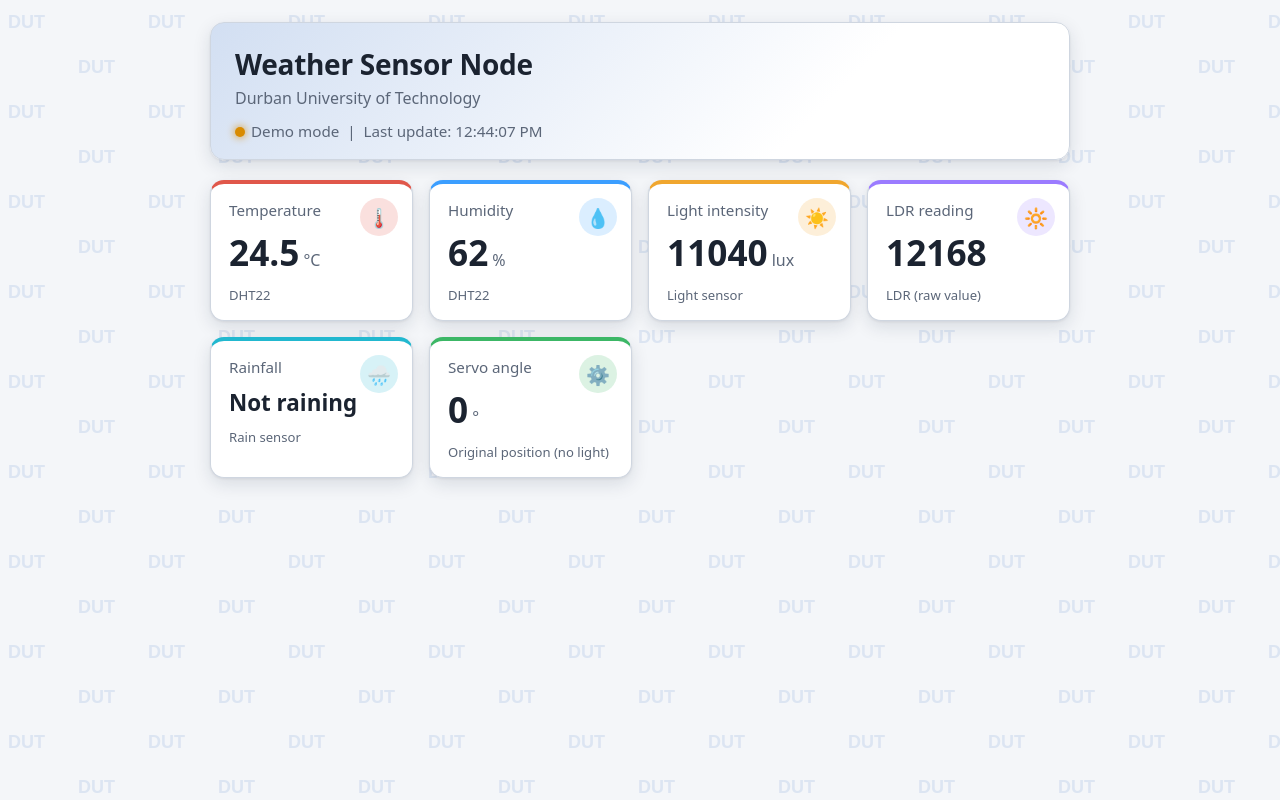
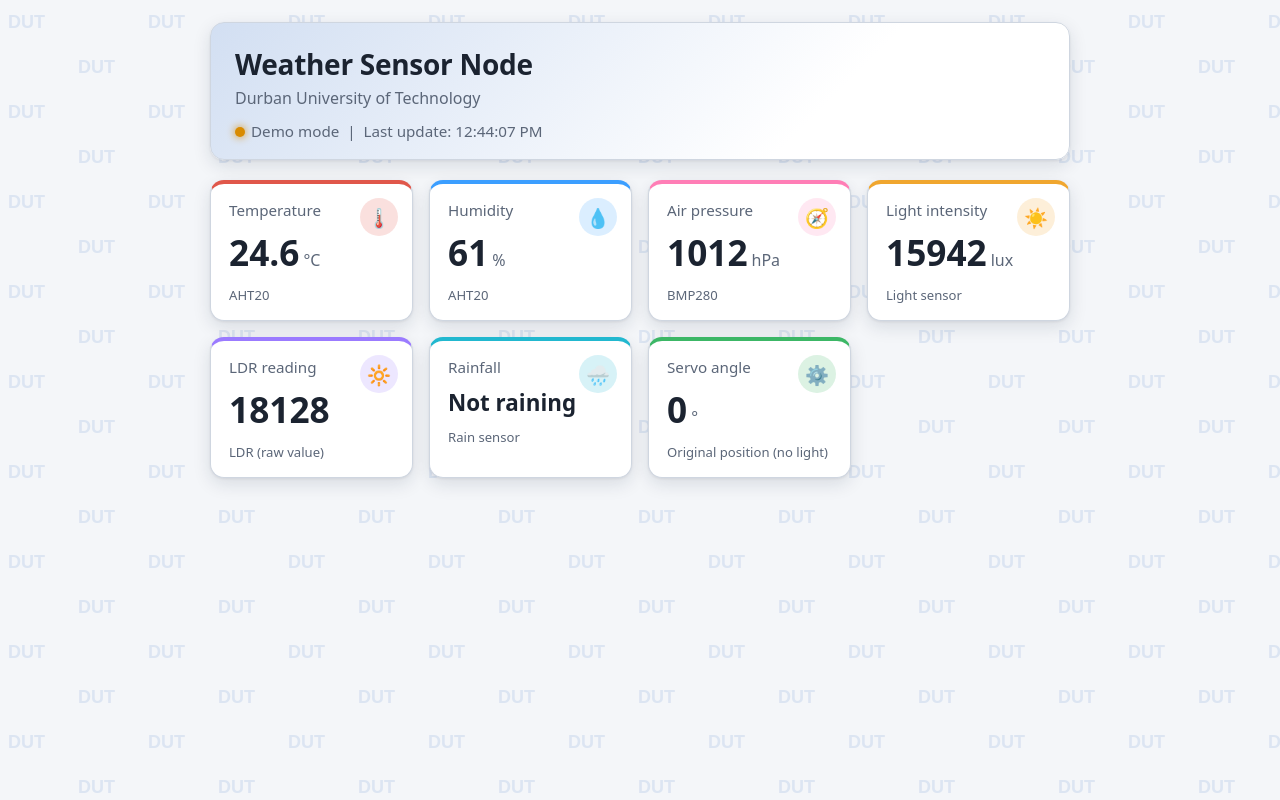
Before and after one commit to gugulethu2025ngwane-wq/weather-monitor, a website: page public/index.html in a window 1280 px wide. Drawn offline with nearby package versions, Linux system fonts and the light colour scheme; no server answers.

Commit message:
Update index.html

```diff
--- a/public/index.html
+++ b/public/index.html
@@ -89,8 +89,9 @@
 </header>
 
 <main>
-  <div class="card" style="--c:#e0574a"><div class="ico">🌡️</div><div class="label">Temperature</div><div class="value"><span id="temperature">--</span><span class="unit">°C</span></div><div class="note">DHT22</div></div>
-  <div class="card" style="--c:#3b9eff"><div class="ico">💧</div><div class="label">Humidity</div><div class="value"><span id="humidity">--</span><span class="unit">%</span></div><div class="note">DHT22</div></div>
+  <div class="card" style="--c:#e0574a"><div class="ico">🌡️</div><div class="label">Temperature</div><div class="value"><span id="temperature">--</span><span class="unit">°C</span></div><div class="note">AHT20</div></div>
+  <div class="card" style="--c:#3b9eff"><div class="ico">💧</div><div class="label">Humidity</div><div class="value"><span id="humidity">--</span><span class="unit">%</span></div><div class="note">AHT20</div></div>
+  <div class="card" style="--c:#ff7eb6"><div class="ico">🧭</div><div class="label">Air pressure</div><div class="value"><span id="pressure">--</span><span class="unit">hPa</span></div><div class="note">BMP280</div></div>
   <div class="card" style="--c:#f0a62e"><div class="ico">☀️</div><div class="label">Light intensity</div><div class="value"><span id="light">--</span><span class="unit">lux</span></div><div class="note">Light sensor</div></div>
   <div class="card" style="--c:#9b7bff"><div class="ico">🔆</div><div class="label">LDR reading</div><div class="value"><span id="ldr">--</span></div><div class="note">LDR (raw value)</div></div>
   <div class="card" style="--c:#22b8cf"><div class="ico">🌧️</div><div class="label">Rainfall</div><div class="text" id="rain">--</div><div class="note">Rain sensor</div></div>
@@ -122,6 +123,7 @@
 
     if (d.temperature != null) show('temperature', Number(d.temperature).toFixed(1));
     if (d.humidity != null) show('humidity', Math.round(Number(d.humidity)));
+    if (d.pressure != null) show('pressure', Number(d.pressure) > 0 ? Math.round(Number(d.pressure)) : '--');
 
     const lux = d.light != null ? d.light : d.lux;
     if (lux != null) show('light', Math.round(Number(lux)));
@@ -142,19 +144,20 @@
   }
 
   // ---------- Demo data (random values that drift a little) ----------
-  const demo = { t: 24, h: 60, lux: 15000, rain: false };
+  const demo = { t: 24, h: 60, p: 1013, lux: 15000, rain: false };
   const rand = (a, b) => Math.random() * (b - a) + a;
   const clamp = (v, a, b) => Math.min(b, Math.max(a, v));
 
   function demoReading() {
     demo.t = clamp(demo.t + rand(-0.4, 0.4), 15, 38);
     demo.h = clamp(demo.h + rand(-1.5, 1.5), 30, 95);
+    demo.p = clamp(demo.p + rand(-0.6, 0.6), 995, 1030);
     demo.lux = clamp(demo.lux + rand(-4000, 4000), 0, 54000);
     if (Math.random() < 0.1) demo.rain = !demo.rain;
     const ldr = Math.round(clamp(demo.lux / 54000 * 65535 + rand(-1500, 1500), 0, 65535));
     const lit = ldr > LDR_THRESHOLD;
     return {
-      temperature: demo.t, humidity: demo.h, light: demo.lux, ldr: ldr,
+      temperature: demo.t, humidity: demo.h, pressure: demo.p, light: demo.lux, ldr: ldr,
       rain: demo.rain ? 'Raining' : 'Not raining',
       angle: lit ? 90 : 0,
       servo: lit ? 'Turned (light detected)' : 'Original position (no light)'
```
